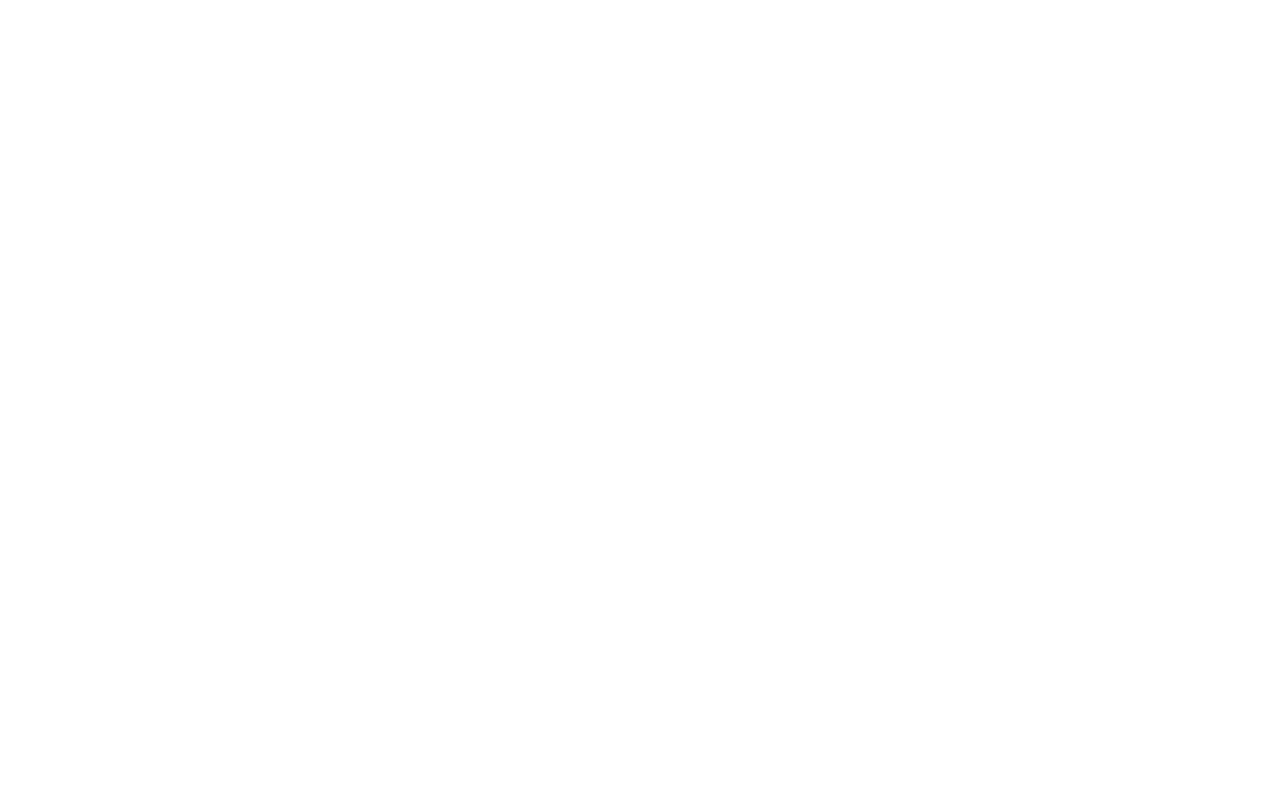
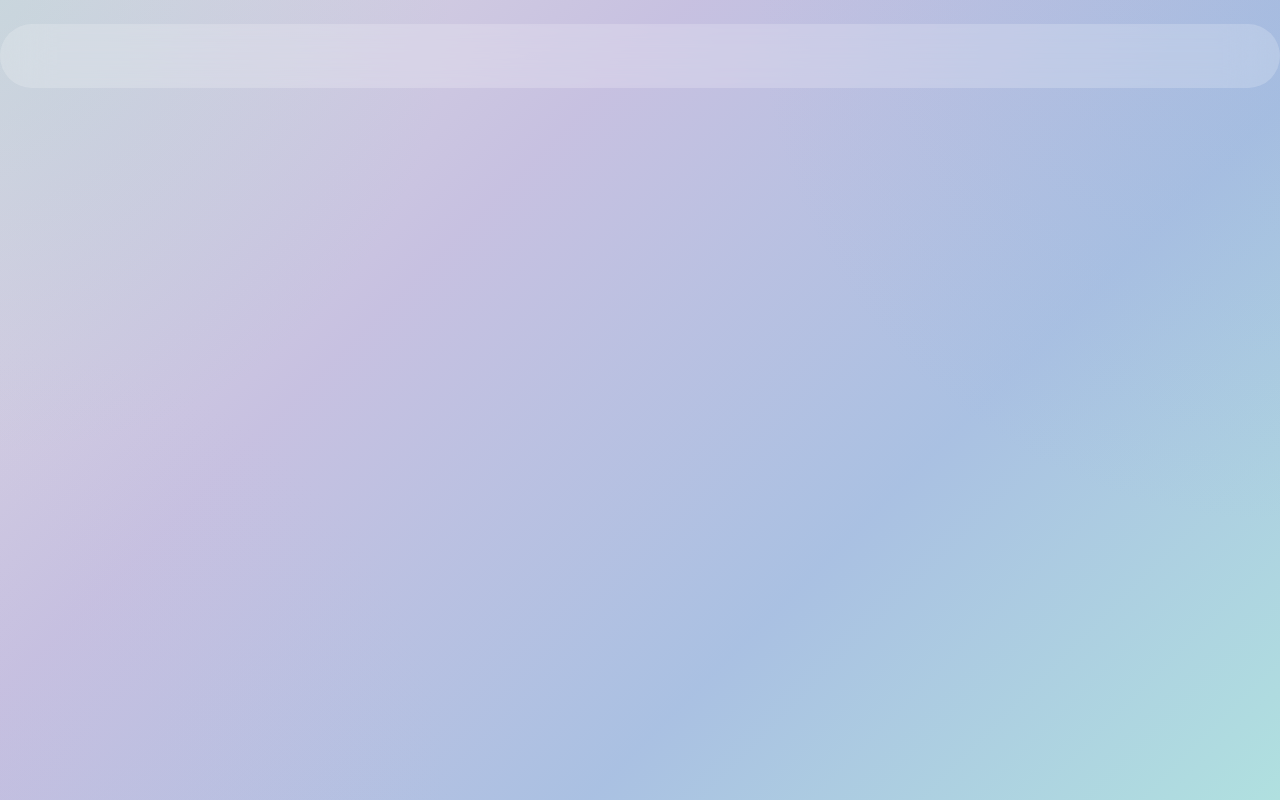
Before and after one commit to becsnr/screen-insights, a React (Vite) app in the folder screen-insights/: page / in a window 1280 px wide. Built offline with nearby package versions, Linux system fonts and the light colour scheme.

Commit message:
background

```diff
--- a/screen-insights/src/App.jsx
+++ b/screen-insights/src/App.jsx
@@ -1,7 +1,9 @@
+import Dashboard from "./pages/Dashboard"
+
 function App() {
   return (
     <>
-
+      <Dashboard />
     </>
   )
 }
--- a/screen-insights/src/index.css
+++ b/screen-insights/src/index.css
@@ -0,0 +1,18 @@
+* {
+    margin: 0;
+    padding: 0;
+    box-sizing: border-box;
+}
+
+body {
+    min-height: 100vh;
+    padding: 24px 0;
+
+    background:
+        radial-gradient(circle at top left,  #75c9c833, transparent 30%),
+        radial-gradient(circle at top right, #80a1d426, transparent 35%),
+        radial-gradient(circle at bottom left, #c0b9dd33, transparent 30%),
+        linear-gradient(135deg, #ded9e2, #c0b9dde3, #80a2d4ab, #75c9c892);
+
+    box-sizing: border-box;
+}
--- /dev/null
+++ b/screen-insights/src/pages/Dashboard.jsx
@@ -0,0 +1,11 @@
+import styles from './Dashboard.module.css'
+
+function Dashboard() {
+    return (
+        <main className={styles.container}>
+
+        </main>
+    )
+}
+
+export default Dashboard
--- /dev/null
+++ b/screen-insights/src/pages/Dashboard.module.css
@@ -0,0 +1,11 @@
+.container {
+    max-width: 1400px;
+    margin: 0 auto;
+
+    background: #ffffff33;
+    backdrop-filter: blur(24px);
+    -webkit-backdrop-filter: blur(24px);
+
+    border-radius: 32px;
+    padding: 32px;
+}
```
